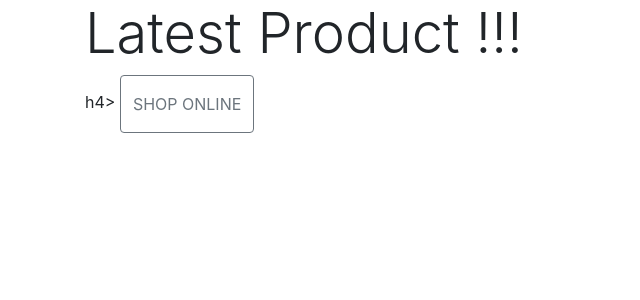
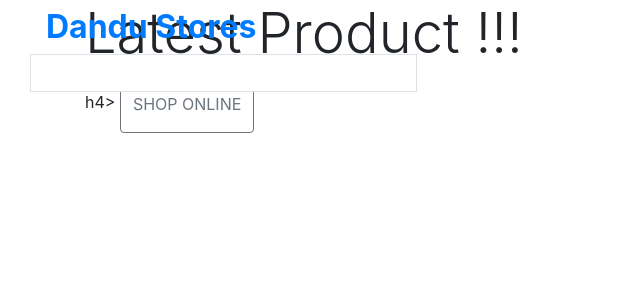
Before and after one commit to Code-Institute-Submissions/Tayo-bet-fimal-ms-project_AugResub, a Django app: page / in a window 1280 px wide. Shown: the top 300 px of the page, without its empty margins (0-640 px from the left). Run offline with Django 3.2, Linux system fonts and the light colour scheme.

Commit message:
homepage haeder

```diff
--- a/templates/base.html
+++ b/templates/base.html
@@ -34,7 +34,21 @@
 
 <body>
 
-   <header class="container-fluid fixed-top"></header>
+   <header class="container-fluid fixed-top">
+       <div class="col-12 col-lg-4 my-auto py-1 py-lg-0 text-center text-lg-left">
+           <a href="{% url 'home' %}" class="nav-link main-logo-link">
+               <h2 class="logo-font text-black my-0"><strong>Dandu Stores</strong></h2>
+           </a>
+       </div>
+       <div class="col-12 col-lg-4 my-auto py-lg-0">
+           <form method="GET" action="">
+               <div class="input-group w-100">
+                   <input type="text" name="q" class="form-control border border-black rounded-0">
+               </div>
+           </form>
+       </div>
+       <div class="col-12 col-lg-4 my-auto py-lg-0"></div>
+   </header>
 
    {% if messages %}
    <div class="message-container"></div>
```
